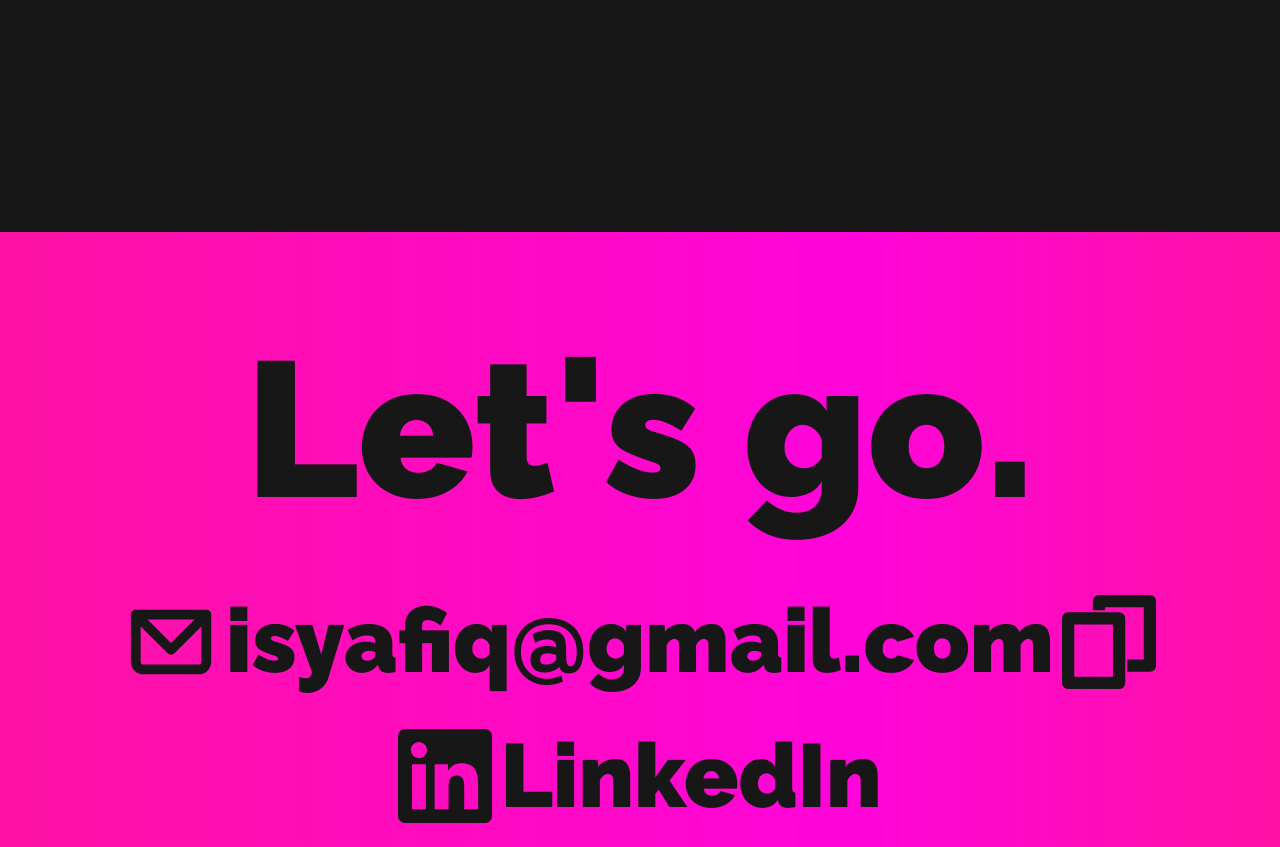
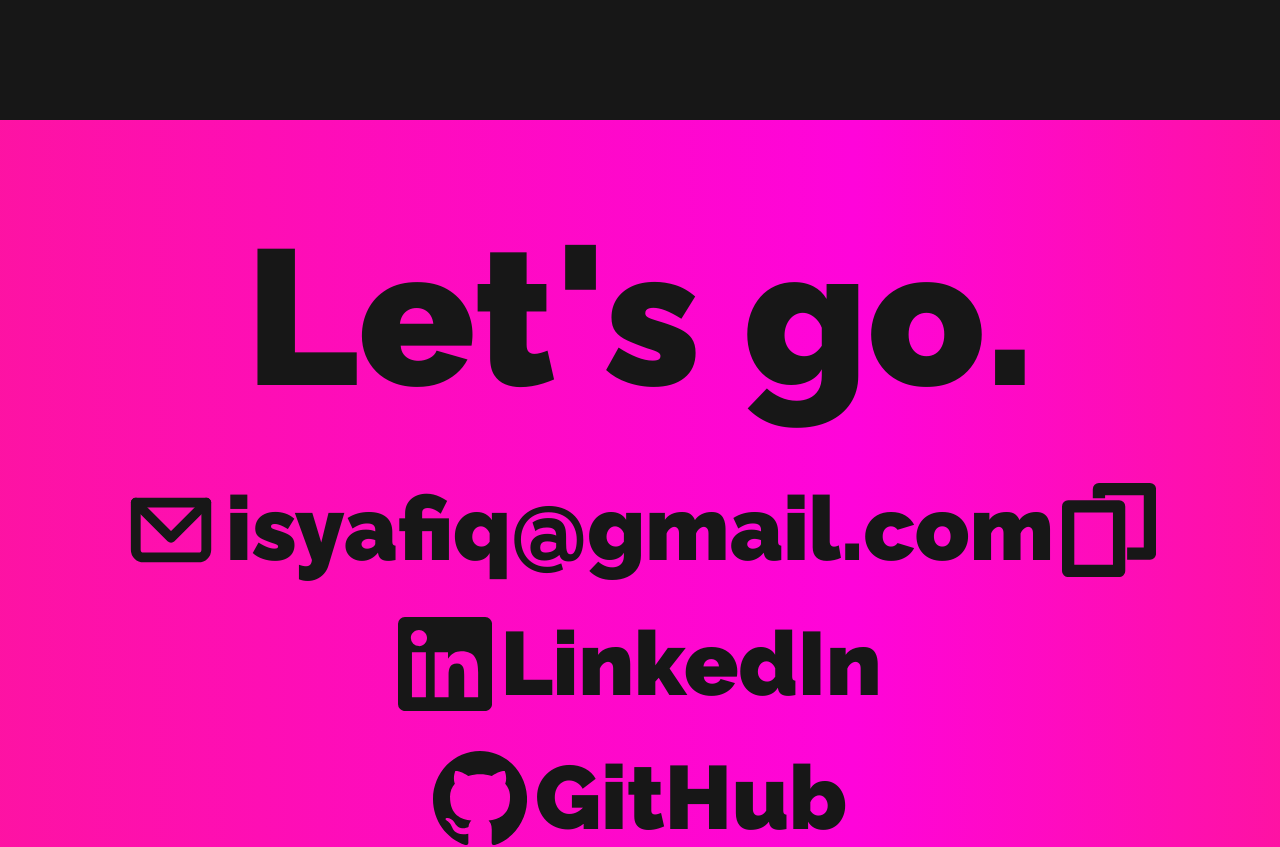
Before and after one commit to SyafiqAi/syafiq-portfolio-v2, a Vue app: page / in a window 1280 px wide. Shown: the part 3180-4027 px from the top of the page. Built offline with nearby package versions, Linux system fonts and the light colour scheme.

Commit message:
feat: style

```diff
--- a/src/views/HomeView.vue
+++ b/src/views/HomeView.vue
@@ -17,7 +17,7 @@ import TheTechnologies from "@/components/TheTechnologies/TheTechnologies.vue";
             <TheExperience />
             <TheEducation />
         </main>
-        <footer class="mt-56">
+        <footer class="mt-28">
             <TheFooter />
         </footer>
     </div>
```
